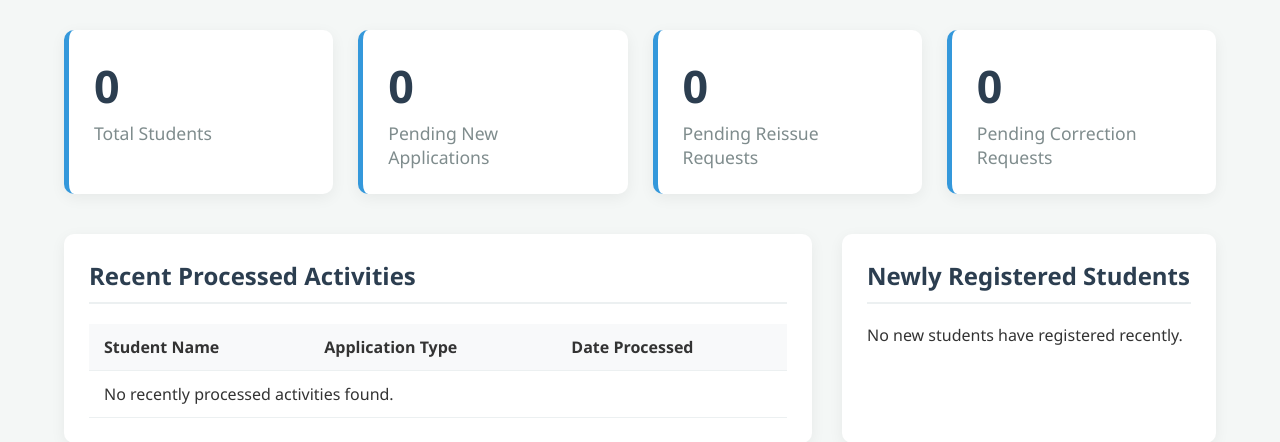
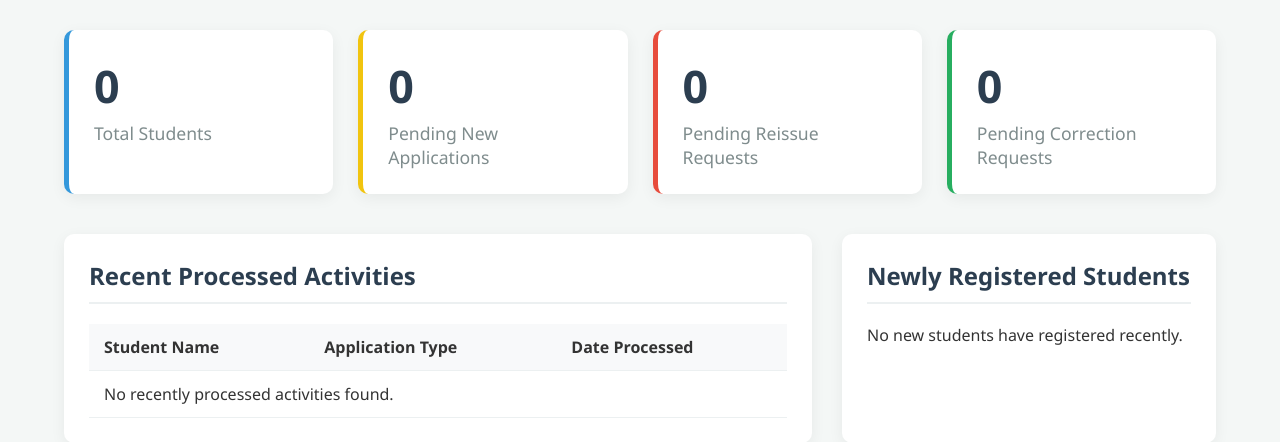
Before and after one commit to Saj1d-prompt/CertificateManagementSystem, a PHP site: page /admin_dashboard.php in a window 1280 px wide. Shown: the part 210-652 px from the top of the page. Run offline with PHP 8.4, Linux system fonts and the light colour scheme; the visitor is signed in with stand-in values (Sample User, id 1); data that the repository does not hold is empty.

Commit message:
Full Certificate Management System

```diff
--- a/admin_dashboard.css
+++ b/admin_dashboard.css
@@ -70,6 +70,10 @@ nav a:hover{
     border-left: 5px solid #3498db;
     transition: transform 0.3s, box-shadow 0.3s;
 }
+.stat-box:nth-child(1) { border-left-color: #3498db; }
+.stat-box:nth-child(2) { border-left-color: #f1c40f; }
+.stat-box:nth-child(3) { border-left-color: #e74c3c; }
+.stat-box:nth-child(4) { border-left-color: #27ae60; }
 .stat-box:hover {
     transform: translateY(-5px);
     box-shadow: 0 8px 25px rgba(0,0,0,0.1);
--- a/myProfile.css
+++ b/myProfile.css
@@ -35,7 +35,6 @@ nav a:hover {
     border-bottom-color: #007bff;
 }
 
-/* --- Main Content Area --- */
 .main-container {
     width: 90%;
     max-width: 1000px;
@@ -76,9 +75,6 @@ nav a:hover {
     margin: 0;
     font-size: 1.4em;
 }
-
-
-
 
 .info-grid {
     display: grid;
--- a/student_dashboard.css
+++ b/student_dashboard.css
@@ -66,6 +66,10 @@ nav a:hover {
     border-left: 5px solid #3498db;
     transition: transform 0.3s, box-shadow 0.3s;
 }
+.count-box:nth-child(1) { border-left-color: #3498db; } /* Blue */
+.count-box:nth-child(2) { border-left-color: #27ae60; } /* Yellow/Orange */
+.count-box:nth-child(3) { border-left-color: #e74c3c; } /* Red */
+
 .count-box:hover {
     transform: translateY(-5px);
     box-shadow: 0 8px 25px rgba(0,0,0,0.1);
```
